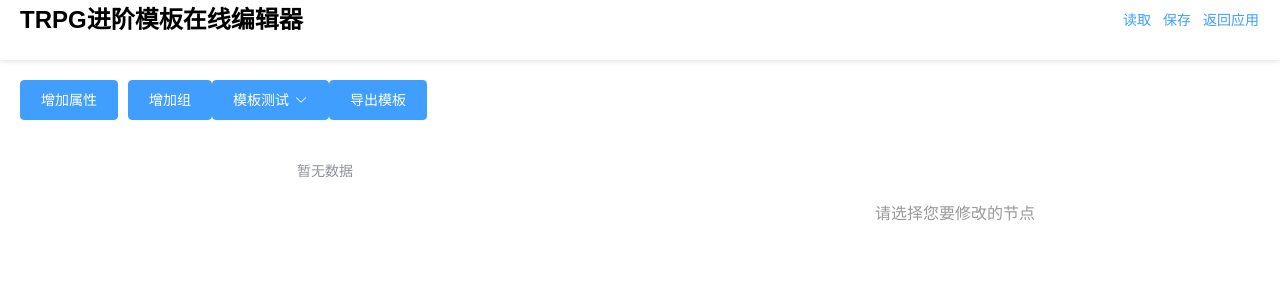
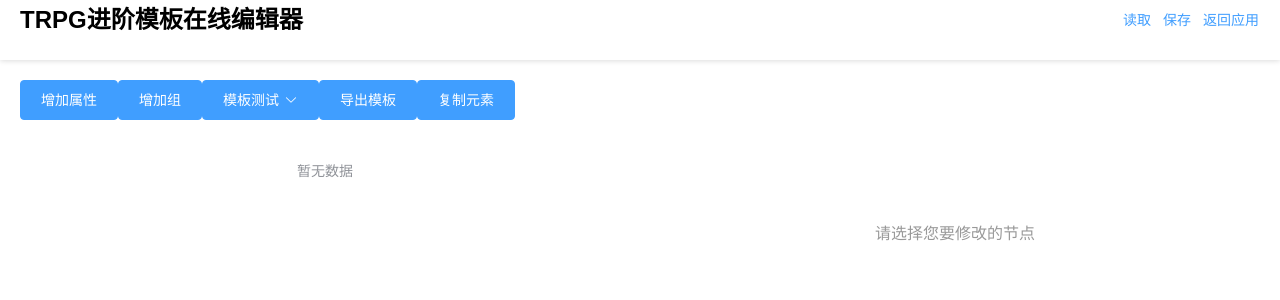
Before and after one commit to TRPGEngine/ActorTemplateEditor, a Vue app: page / in a window 1280 px wide. Shown: the top 300 px of the page. Built offline with nearby package versions, Linux system fonts and the light colour scheme.

Commit message:
增加节点拷贝

```diff
--- a/src/layout/Editor.vue
+++ b/src/layout/Editor.vue
@@ -1,7 +1,7 @@
 <template>
   <el-row :gutter="20" class="editor-main">
     <!-- 左面板 -->
-    <el-col :span="12">
+    <el-col :span="24">
       <div class="editor-tree-action">
         <el-button type="primary" @click="addNode">增加属性</el-button>
         <el-button type="primary" @click="addGroup">增加组</el-button>
@@ -15,7 +15,10 @@
           </el-dropdown-menu>
         </el-dropdown>
         <el-button type="primary" @click="showExportDialog">导出模板</el-button>
+        <el-button type="primary" @click="copyCell">复制元素</el-button>
       </div>
+    </el-col>
+    <el-col :span="12">
       <el-tree
         :data="list"
         node-key="id"
@@ -416,6 +419,30 @@ export default {
           this.convertTemplateGroupValueToList(data, sub)
         }
       }
+    },
+    copyCell () {
+      if (!this.editingNodeData) {
+        this.$message({
+          message: '没有选中任何元素',
+          type: 'warning'
+        })
+        return
+      }
+
+      if (this.editingNodeData.isGroup) {
+        this.$message({
+          message: '不能复制组',
+          type: 'warning'
+        })
+        return
+      }
+
+      this.list.push({
+        id: this.autoIncrement,
+        isGroup: false,
+        info: JSON.parse(JSON.stringify(this.editingNodeData.info))
+      })
+      this.autoIncrement++
     }
   }
 }
@@ -425,11 +452,15 @@ export default {
 .editor-main {
   .editor-tree-action {
     margin-bottom: 20px;
+
+    .el-button+.el-button {
+      margin-left: 0;
+    }
   }
 
   .tip {
     text-align: center;
-    margin-top: 120px;
+    margin-top: 80px;
     color: #999999;
   }
 
```
